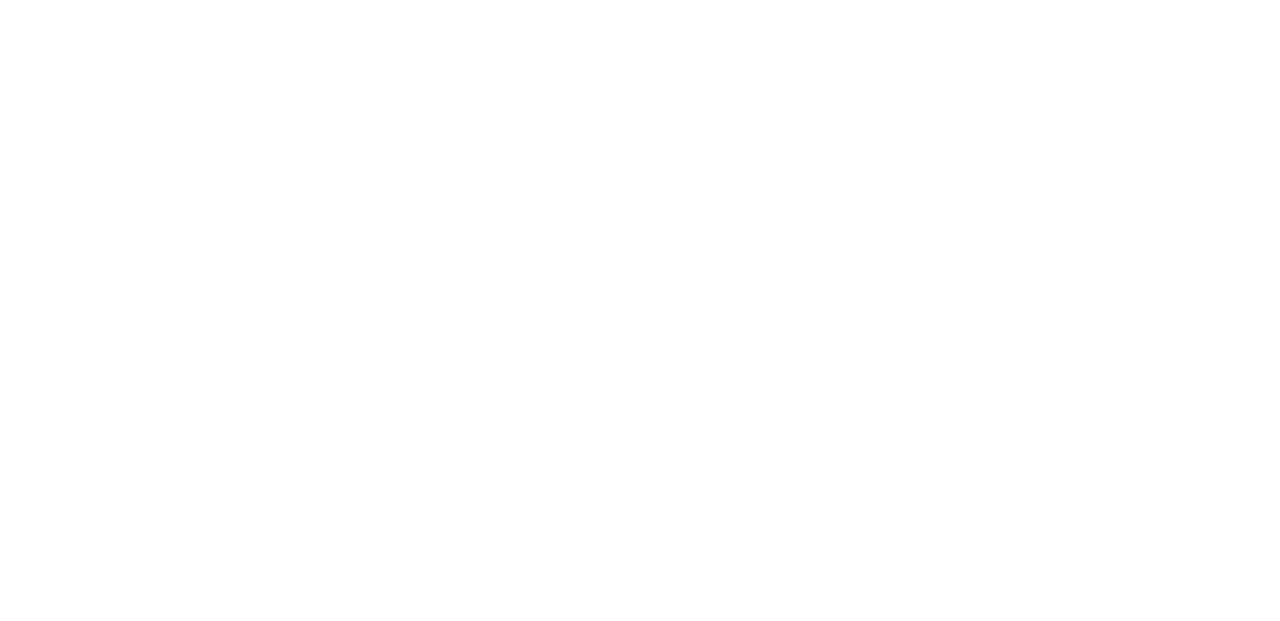
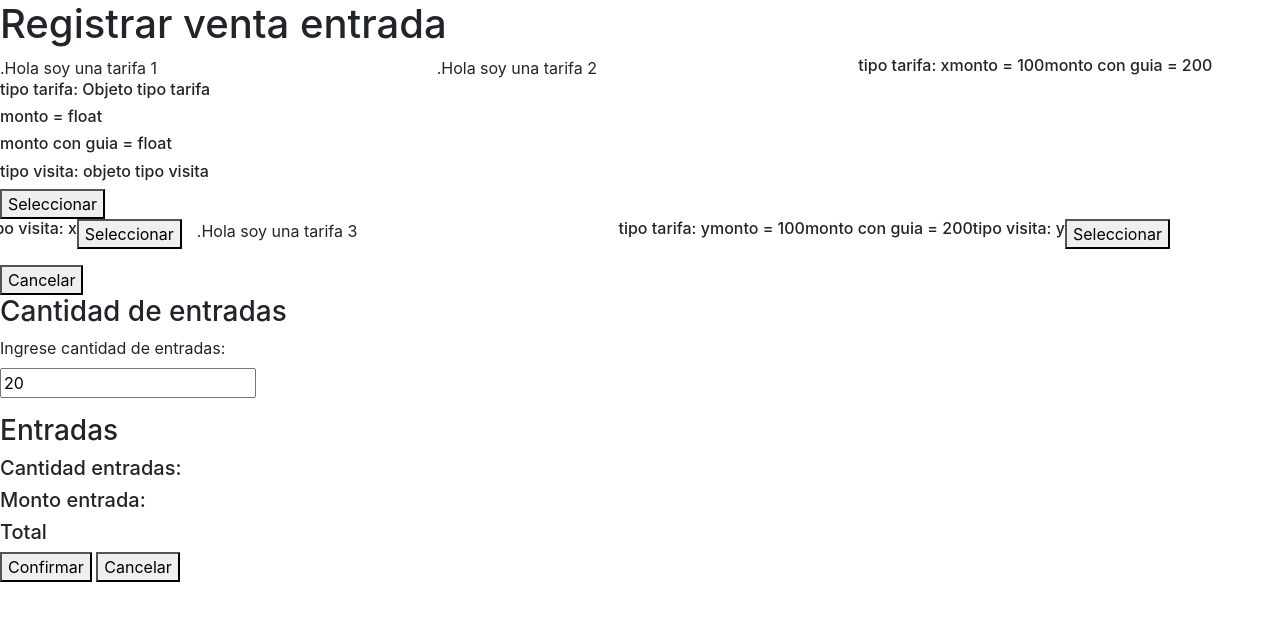
Before and after one commit to sydgibbon/PPAI-DSI-2021-Grupo-3, a Django app: page / in a window 1280 px wide. Before the commit the part shown is empty. Shown: the top 621 px of the page. Run offline with Django 3.2, Linux system fonts and the light colour scheme; some libraries are stand-ins or nearby versions.

Commit message:
Index ya funciona

```diff
--- a/registrarventadeentrada/registrarventadeentrada/templates/index.html
+++ b/registrarventadeentrada/registrarventadeentrada/templates/index.html
@@ -1,11 +1,106 @@
-<!DOCTYPE html>
 <html lang="en">
-<head>
-  {% block title %}<title>Local Library</title>{% endblock %}
-</head>
+  <head>
+    <meta charset="utf-8">
+    <meta name="viewport" content="width=device-width, initial-scale=1">
+    <meta name="description" content="">
+    <meta name="author" content="Mark Otto, Jacob Thornton, and Bootstrap contributors">
+    <meta name="generator" content="Hugo 0.83.1">
+    <title>Heroes · Bootstrap v5.0</title>
 
-<body>
-  {% block sidebar %}<!-- insert default navigation text for every page -->{% endblock %}
-  {% block content %}<!-- default content text (typically empty) -->{% endblock %}
-</body>
+    <link rel="canonical" href="https://getbootstrap.com/docs/5.0/examples/heroes/">
+
+
+
+    <!-- Bootstrap core CSS -->
+<link href="/docs/5.0/dist/css/bootstrap.min.css" rel="stylesheet" integrity="sha384-+0n0xVW2eSR5OomGNYDnhzAbDsOXxcvSN1TPprVMTNDbiYZCxYbOOl7+AMvyTG2x" crossorigin="anonymous">
+
+    <!-- Favicons -->
+<link rel="apple-touch-icon" href="/docs/5.0/assets/img/favicons/apple-touch-icon.png" sizes="180x180">
+<link rel="icon" href="/docs/5.0/assets/img/favicons/favicon-32x32.png" sizes="32x32" type="image/png">
+<link rel="icon" href="/docs/5.0/assets/img/favicons/favicon-16x16.png" sizes="16x16" type="image/png">
+<link rel="manifest" href="/docs/5.0/assets/img/favicons/manifest.json">
+<link rel="mask-icon" href="/docs/5.0/assets/img/favicons/safari-pinned-tab.svg" color="#7952b3">
+<link rel="icon" href="/docs/5.0/assets/img/favicons/favicon.ico">
+<meta name="theme-color" content="#7952b3">
+
+
+    <style>
+      .bd-placeholder-img {
+        font-size: 1.125rem;
+        text-anchor: middle;
+        -webkit-user-select: none;
+        -moz-user-select: none;
+        user-select: none;
+      }
+
+      @media (min-width: 768px) {
+        .bd-placeholder-img-lg {
+          font-size: 3.5rem;
+        }
+      }
+    </style>
+
+
+    <!-- Custom styles for this template -->
+    <link href="heroes.css" rel="stylesheet">
+  </head>
+  <body>
+
+<main>
+<!-- Grilla con tarifas -->
+
+  <h1 class="visually-hidden">Registrar venta entrada</h1>
+  <div class="Grilla">
+  <div class="row mb-3">
+    <div class="col-4 theedm-grid-col">.Hola soy una tarifa 1
+      <h6>tipo tarifa: Objeto tipo tarifa </h6>
+      <h6>monto = float  </h6>
+      <h6>monto con guia = float </h6>
+      <h6>tipo visita: objeto tipo visita</h6>
+      <button class="boton Seleccionar">Seleccionar</button>
+    </div>
+    <div class="col-4 themed-grid-col">.Hola soy una tarifa 2</div>
+      <h6>tipo tarifa: x </h6>
+      <h6>monto = 100  </h6>
+      <h6>monto con guia = 200</h6>
+      <h6>tipo visita: x </h6>
+      <button class="boton Seleccionar">Seleccionar</button>
+    <div class="col-4 themed-grid-col">.Hola soy una tarifa 3</div>
+      <h6>tipo tarifa: y </h6>
+      <h6>monto = 100  </h6>
+      <h6>monto con guia = 200</h6>
+      <h6>tipo visita: y </h6>
+      <button class="boton Seleccionar">Seleccionar</button>
+    </div>
+    <button class="BotonCancelar">Cancelar</button>
+  </div>
+
+
+  <!-- Una vez elegida la tarifa se selecciona la cantidad de entradas -->
+  <div class="IngresarCantidadEntradas">
+  <h3>Cantidad de entradas</h3>
+
+  <form>
+    <label for="fname">Ingrese cantidad de entradas:</label><br>
+    <input type="text" id="fname" name="fname" value="20"><br>
+  </form>
+  </div>
+
+ <!-- Muestra los datos de las entradas generadas-->
+  <div class="MostrarEntradas">
+
+  <h3>Entradas</h3>
+  </div>
+  <h5>Cantidad entradas: </h5>
+  <h5>Monto entrada:</h5>
+  <h5>Total</h5>
+  </div>
+
+  <div>
+    <button class="BotonConfirmar">Confirmar</button>
+    <button class="BotonCancelar">Cancelar</button>
+  </div>
+</main>
+
+  </body>
 </html>
```
Also changed, not shown: registrarventadeentrada/db.sqlite3.
